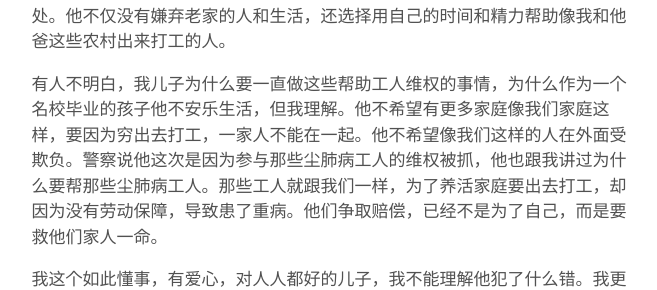
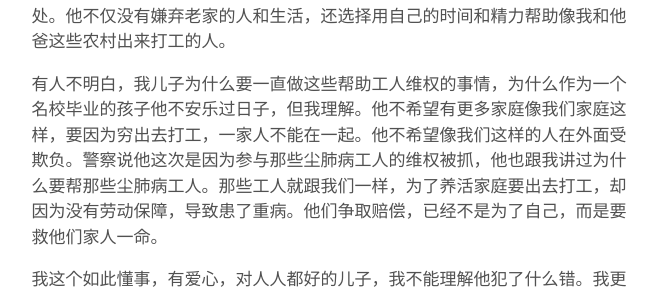
Before and after one commit to xsdai3/xsdai3.github.io, a Jekyll site: the page built from _posts/2019-08-03-3tian.md, in a window 1280 px wide and 900 px high, scrolled down 1300 px. Shown: the part 187-477 px from the top of the window, without its empty margins (311-968 px from the left). Built offline with Jekyll 4.4.1, drawn with Linux system fonts in a browser that asks for light colours.

Commit message:
Update 2019-08-03-3tian.md

```diff
--- a/_posts/2019-08-03-3tian.md
+++ b/_posts/2019-08-03-3tian.md
@@ -18,7 +18,7 @@ excerpt_separator: <!--more-->
 
 我是个农村人，也是一个多年在外面打工的农民工。我们家郑君，从小就懂事，虽然他小时候我和他爸在外面打工，必须把他留在老家，但他很小就能理解我们做父母的苦，没有埋怨我们出去打工。他从小学习努力，做事认真，但也从来不会看不起别人。他自己虽然考上名校，研究生毕业，回家跟乡亲们还是一样相处。他不仅没有嫌弃老家的人和生活，还选择用自己的时间和精力帮助像我和他爸这些农村出来打工的人。
 
-有人不明白，我儿子为什么要一直做这些帮助工人维权的事情，为什么作为一个名校毕业的孩子他不安乐生活，但我理解。他不希望有更多家庭像我们家庭这样，要因为穷出去打工，一家人不能在一起。他不希望像我们这样的人在外面受欺负。警察说他这次是因为参与那些尘肺病工人的维权被抓，他也跟我讲过为什么要帮那些尘肺病工人。那些工人就跟我们一样，为了养活家庭要出去打工，却因为没有劳动保障，导致患了重病。他们争取赔偿，已经不是为了自己，而是要救他们家人一命。
+有人不明白，我儿子为什么要一直做这些帮助工人维权的事情，为什么作为一个名校毕业的孩子他不安乐过日子，但我理解。他不希望有更多家庭像我们家庭这样，要因为穷出去打工，一家人不能在一起。他不希望像我们这样的人在外面受欺负。警察说他这次是因为参与那些尘肺病工人的维权被抓，他也跟我讲过为什么要帮那些尘肺病工人。那些工人就跟我们一样，为了养活家庭要出去打工，却因为没有劳动保障，导致患了重病。他们争取赔偿，已经不是为了自己，而是要救他们家人一命。
 
 我这个如此懂事，有爱心，对人人都好的儿子，我不能理解他犯了什么错。我更不能理解，为什么警察不告诉我他在哪里，为什么七个月都没给我他的消息。
 
```
